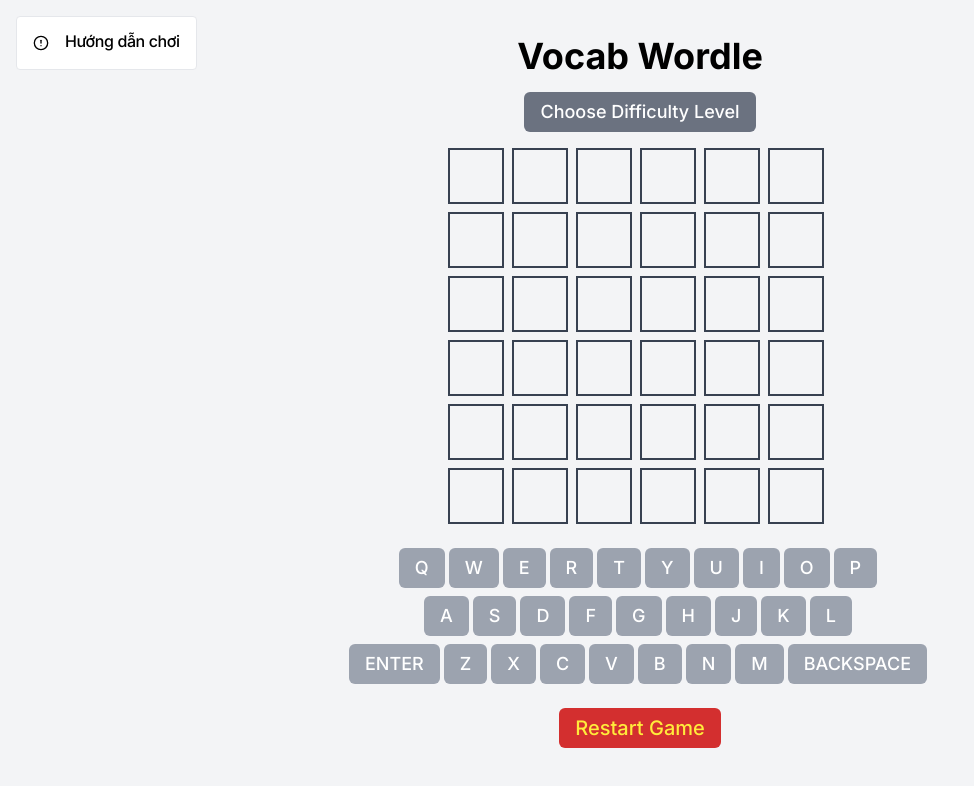
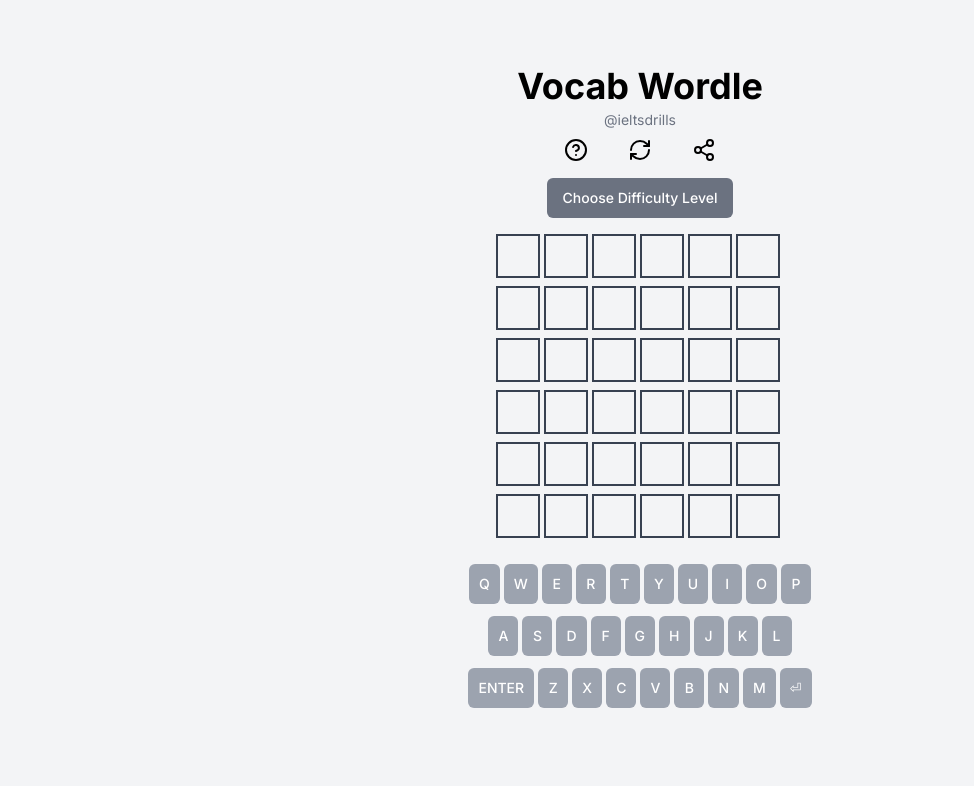
Before and after one commit to Katie2994/vocab-wordle, a Next.js app: page / in a window 1280 px wide. Shown: the top 786 px of the page, without its empty margins (0-974 px from the left). Built offline with nearby package versions, Linux system fonts and the light colour scheme.

Commit message:
Update: bản mới nhất

```diff
--- a/app/Wordle.tsx
+++ b/app/Wordle.tsx
@@ -1,18 +1,19 @@
 "use client";
 
-import React, { useState, useEffect } from "react";
-import { AlertCircle } from "lucide-react";
+import React, { useState, useEffect, useRef } from "react";
+import { AlertCircle, HelpCircle, X, RefreshCw, Share2 } from "lucide-react";
 import { Alert, AlertDescription, AlertTitle } from "@/components/ui/alert";
 import { Button } from "@/components/ui/button";
 import { motion } from "framer-motion";
 import Confetti from "react-confetti";
 import { easyWords, mediumWords, hardWords } from "./words";
 import { descriptions } from "./descriptions";
+import { toPng } from "html-to-image";
 
 const keys = [
   ["Q", "W", "E", "R", "T", "Y", "U", "I", "O", "P"],
   ["A", "S", "D", "F", "G", "H", "J", "K", "L"],
-  ["ENTER", "Z", "X", "C", "V", "B", "N", "M", "BACKSPACE"]
+  ["ENTER", "Z", "X", "C", "V", "B", "N", "M", "⏎"]
 ];
 
 interface KeyboardProps {
@@ -28,7 +29,9 @@ const Keyboard: React.FC<KeyboardProps> = ({ onKeyPress, keyStates }) => (
           <Button
             key={key}
             onClick={() => onKeyPress(key)}
-            className={`${keyStates[key] || "bg-gray-400"} text-white text-lg mr-1`}
+            className={`${
+              keyStates[key] || "bg-gray-400"
+            } text-white text-sm m-0.5 px-2.5 py-4 flex-grow min-w-[30px]`}
           >
             {key}
           </Button>
@@ -56,8 +59,13 @@ const Wordle: React.FC = () => {
   });
   const [keyStates, setKeyStates] = useState<{ [key: string]: string }>({});
 
-  const instructions = `Hướng dẫn chơi: Nhập từ dự đoán của bạn và nhấn Enter. Bạn có 6 lượt đoán. Màu xanh lá cây nghĩa là chữ cái đúng vị trí, màu vàng nghĩa là chữ cái đúng nhưng sai vị trí, và màu xám nghĩa là chữ cái sai. Các từ phải có 6 chữ cái.
-Chọn chế độ chơi: Nhấn nút "Choose Difficulty Level" để chọn mức độ dễ, trung bình hoặc khó.`;
+  const instructions = `
+  - Nhập từ dự đoán của bạn và nhấn Enter. Các từ phải có 6 chữ cái.
+  - Bạn có 6 lượt đoán. Màu xanh lá cây nghĩa là chữ cái đúng vị trí, màu vàng nghĩa là chữ cái đúng nhưng sai vị trí, và màu xám nghĩa là chữ cái sai.
+  - Chọn chế độ chơi: Nhấn nút "Choose Difficulty Level" để chọn mức độ dễ, trung bình hoặc khó.
+  `;
+
+  const gameRef = useRef<HTMLDivElement>(null);
 
   useEffect(() => {
     const selectWord = () => {
@@ -144,7 +152,7 @@ Chọn chế độ chơi: Nhấn nút "Choose Difficulty Level" để chọn m
         setGameOver(true);
         setMessage(`Game over! The word was ${word}`);
       }
-    } else if (key === "BACKSPACE") {
+    } else if (key === "⏎" || key === "BACKSPACE") {
       setCurrentGuess((prev) => prev.slice(0, -1));
     } else if (/^[A-Za-z]$/.test(key) && currentGuess.length < word.length) {
       setCurrentGuess((prev) => prev + key.toUpperCase());
@@ -171,7 +179,7 @@ Chọn chế độ chơi: Nhấn nút "Choose Difficulty Level" để chọn m
             guess[j] ||
             (i === guesses.findIndex((g) => g === "") ? currentGuess[j] : "");
           let className =
-            "w-14 h-14 border-2 border-gray-700 flex items-center justify-center text-2xl font-bold mr-2 transition-all duration-300";
+            "w-11 h-11 border-2 border-gray-700 flex items-center justify-center text-lg font-bold mr-1 transition-all duration-300";
           if (guess) {
             if (letter === word[j]) {
               className += " bg-green-500 text-white border-green-500";
@@ -222,8 +230,30 @@ Chọn chế độ chơi: Nhấn nút "Choose Difficulty Level" để chọn m
     setKeyStates({});
   };
 
+  const handleShare = async () => {
+    if (gameRef.current) {
+      try {
+        const dataUrl = await toPng(gameRef.current);
+        const blob = await (await fetch(dataUrl)).blob();
+        const filesArray = [new File([blob], "wordle-snapshot.png", { type: "image/png" })];
+
+        if (navigator.canShare && navigator.canShare({ files: filesArray })) {
+          await navigator.share({
+            files: filesArray,
+            text: "Check out my Wordle game snapshot!",
+            url: window.location.href,
+          });
+        } else {
+          alert("Sharing is not supported in your browser.");
+        }
+      } catch (error) {
+        console.error("Error sharing the game snapshot:", error);
+      }
+    }
+  };
+
   return (
-    <div className="flex flex-col items-center justify-center min-h-screen bg-gray-100 p-4">
+    <div className="relative flex flex-col items-center justify-center min-h-screen bg-gray-100 p-4" ref={gameRef}>
       {showConfetti && (
         <Confetti
           width={windowDimensions.width}
@@ -233,17 +263,49 @@ Chọn chế độ chơi: Nhấn nút "Choose Difficulty Level" để chọn m
         />
       )}
       <motion.h1
-        className="text-4xl font-bold mb-4"
+        className="text-4xl font-bold mb-1"
         initial={{ opacity: 0, y: -50 }}
         animate={{ opacity: 1, y: 0 }}
         transition={{ duration: 0.5 }}
       >
         Vocab Wordle
       </motion.h1>
+      <div className="text-sm text-gray-500 mb-0">@ieltsdrills</div>
+      <div className="flex space-x-2 mb-2 justify-center">
+        <Button onClick={() => setShowInstructions(!showInstructions)} className="mt-0">
+          <HelpCircle className="h-6 w-6" />
+        </Button>
+        <Button onClick={restartGame} className="mt-0">
+          <RefreshCw className="h-6 w-6" />
+        </Button>
+        <Button onClick={handleShare} className="mt-0">
+          <Share2 className="h-6 w-6" />
+        </Button>
+      </div>
+      {showInstructions && (
+        <motion.div
+          className="absolute w-80 bg-white border border-gray-300 rounded-lg p-4 shadow-lg z-10"
+          initial={{ opacity: 0, scale: 0.8 }}
+          animate={{ opacity: 1, scale: 1 }}
+          transition={{ duration: 0.3 }}
+        >
+          <div className="flex justify-between items-center mb-2">
+            <h2 className="text-2xl font-bold">Instructions</h2>
+            <Button onClick={() => setShowInstructions(false)} className="p-1">
+              <X className="h-5 w-5 mb-2" />
+            </Button>
+          </div>
+          <div className="text-left">
+            <p>- Nhập từ dự đoán của bạn và nhấn Enter. Các từ phải có 6 chữ cái.</p>
+            <p>- Bạn có 6 lượt đoán. Màu xanh lá cây nghĩa là chữ cái đúng vị trí, màu vàng nghĩa là chữ cái đúng nhưng sai vị trí, và màu xám nghĩa là chữ cái sai.</p>
+            <p>- Chọn chế độ chơi: Nhấn nút "Choose Difficulty Level" để chọn mức độ dễ, trung bình hoặc khó.</p>
+          </div>
+        </motion.div>
+      )}
       <div className="flex justify-center mb-4">
         <Button
           onClick={() => setShowDifficultyButtons(!showDifficultyButtons)}
-          className="bg-gray-500 text-white text-lg"
+          className="bg-gray-500 text-white text-sm"
         >
           Choose Difficulty Level
         </Button>
@@ -256,7 +318,9 @@ Chọn chế độ chơi: Nhấn nút "Choose Difficulty Level" để chọn m
               setShowDifficultyButtons(false);
               restartGame();
             }}
-            className="bg-[#0d47a1] text-white text-lg mr-2"
+            className={`bg-yellow-300 text-black text-xs p-1 mr-2 w-16 h-8 ${
+              difficulty === "easy" ? "ring-2 ring-black" : ""
+            }`}
           >
             Easy
           </Button>
@@ -266,7 +330,9 @@ Chọn chế độ chơi: Nhấn nút "Choose Difficulty Level" để chọn m
               setShowDifficultyButtons(false);
               restartGame();
             }}
-            className="bg-[#0d47a1] text-white text-lg mr-2"
+            className={`bg-yellow-300 text-black text-xs p-1 mr-2 w-16 h-8 ${
+              difficulty === "medium" ? "ring-2 ring-black" : ""
+            }`}
           >
             Medium
           </Button>
@@ -276,7 +342,9 @@ Chọn chế độ chơi: Nhấn nút "Choose Difficulty Level" để chọn m
               setShowDifficultyButtons(false);
               restartGame();
             }}
-            className="bg-[#0d47a1] text-white text-lg"
+            className={`bg-yellow-300 text-black text-xs p-1 mr-2 w-16 h-8 ${
+              difficulty === "hard" ? "ring-2 ring-black" : ""
+            }`}
           >
             Hard
           </Button>
@@ -290,24 +358,12 @@ Chọn chế độ chơi: Nhấn nút "Choose Difficulty Level" để chọn m
         {renderGrid()}
       </motion.div>
       <Keyboard onKeyPress={handleKeyPress} keyStates={keyStates} />
-      <Button
-        onClick={restartGame}
-        className="mb-4"
-        style={{
-          backgroundColor: "#d32f2f",
-          color: "#ffeb3b",
-          fontSize: "1.25rem",
-        }}
-      >
-        Restart Game
-      </Button>
       {message && (
         <motion.div
           initial={{ opacity: 0, y: 20 }}
           animate={{ opacity: 1, y: 0 }}
           transition={{ duration: 0.5 }}
           className="mt-3 p-4 bg-white border-gray-300 rounded-md"
-
         >
           <Alert>
             <AlertCircle className="h-4 w-4" />
@@ -326,23 +382,7 @@ Chọn chế độ chơi: Nhấn nút "Choose Difficulty Level" để chọn m
             )}
           </Alert>
         </motion.div>
-
       )}
-      <div className="absolute top-4 left-4 mr-4">
-        <motion.div
-          className="p-4 bg-white border border-gray-200 rounded cursor-pointer flex items-center"
-          onClick={() => setShowInstructions(!showInstructions)}
-          style={{ overflow: 'hidden' }}
-        >
-          <AlertCircle className={`mr-4 ${showInstructions ? 'h-8 w-8' : 'h-4 w-4'}`} />
-          <div>
-            <AlertTitle>Hướng dẫn chơi</AlertTitle>
-            {showInstructions && (
-              <AlertDescription>{instructions}</AlertDescription>
-            )}
-          </div>
-        </motion.div>
-      </div>
     </div>
   );
 };
--- a/package.json
+++ b/package.json
@@ -11,14 +11,17 @@
   },
   "dependencies": {
     "@radix-ui/react-slot": "^1.1.0",
+    "autoprefixer": "^10.4.19",
     "class-variance-authority": "^0.7.0",
     "clsx": "^2.1.1",
     "framer-motion": "^11.2.13",
+    "html-to-image": "^1.11.11",
     "lucide-react": "^0.400.0",
     "next": "14.2.4",
     "react": "^18",
     "react-confetti": "^6.1.0",
     "react-dom": "^18",
+    "react-share": "^5.1.0",
     "shadcn-ui": "^0.8.0",
     "tailwind-merge": "^2.3.0",
     "tailwindcss-animate": "^1.0.7"
```
Also changed, not shown: 2 other files (tests, documents, lock files or other folders).
